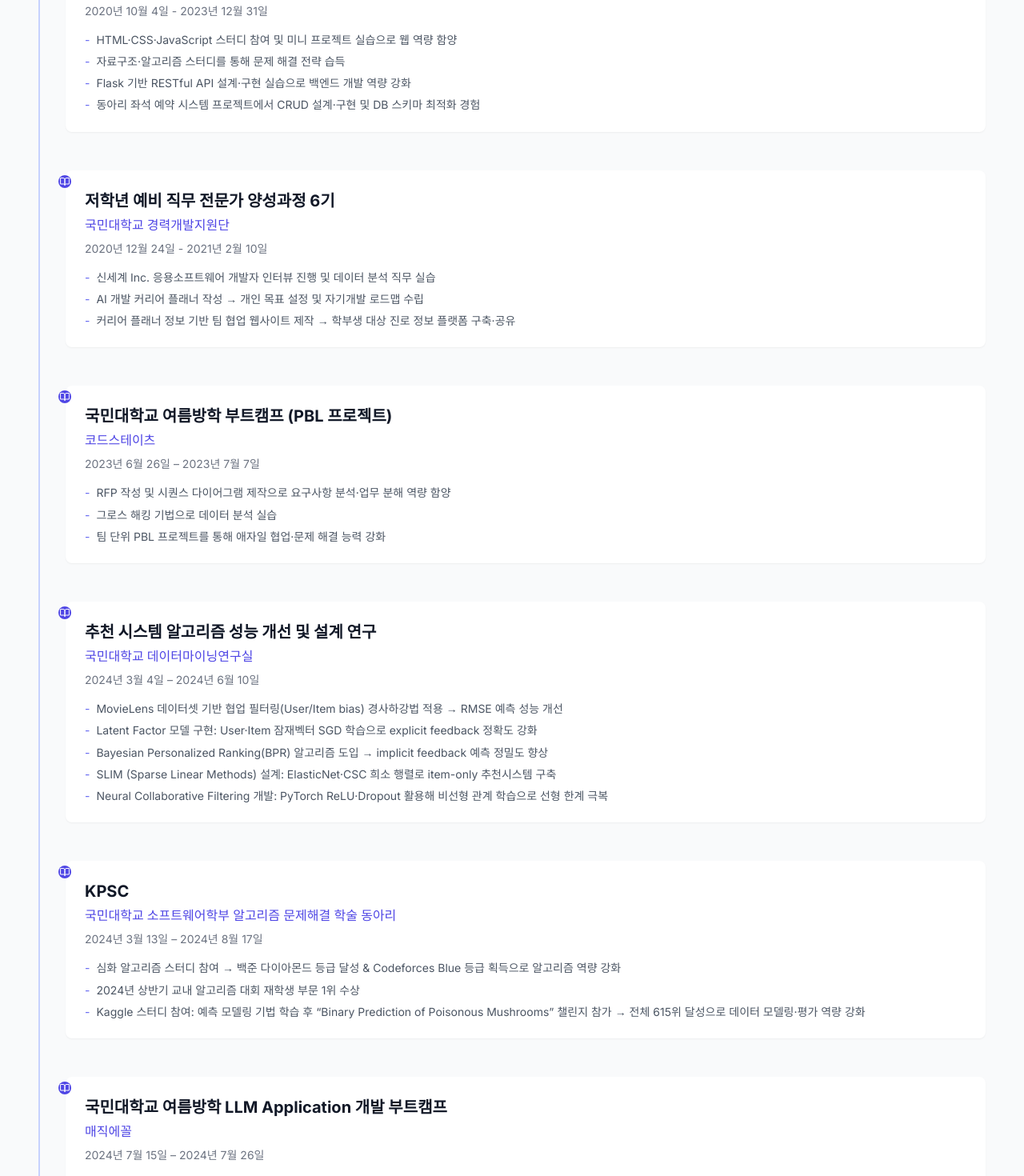
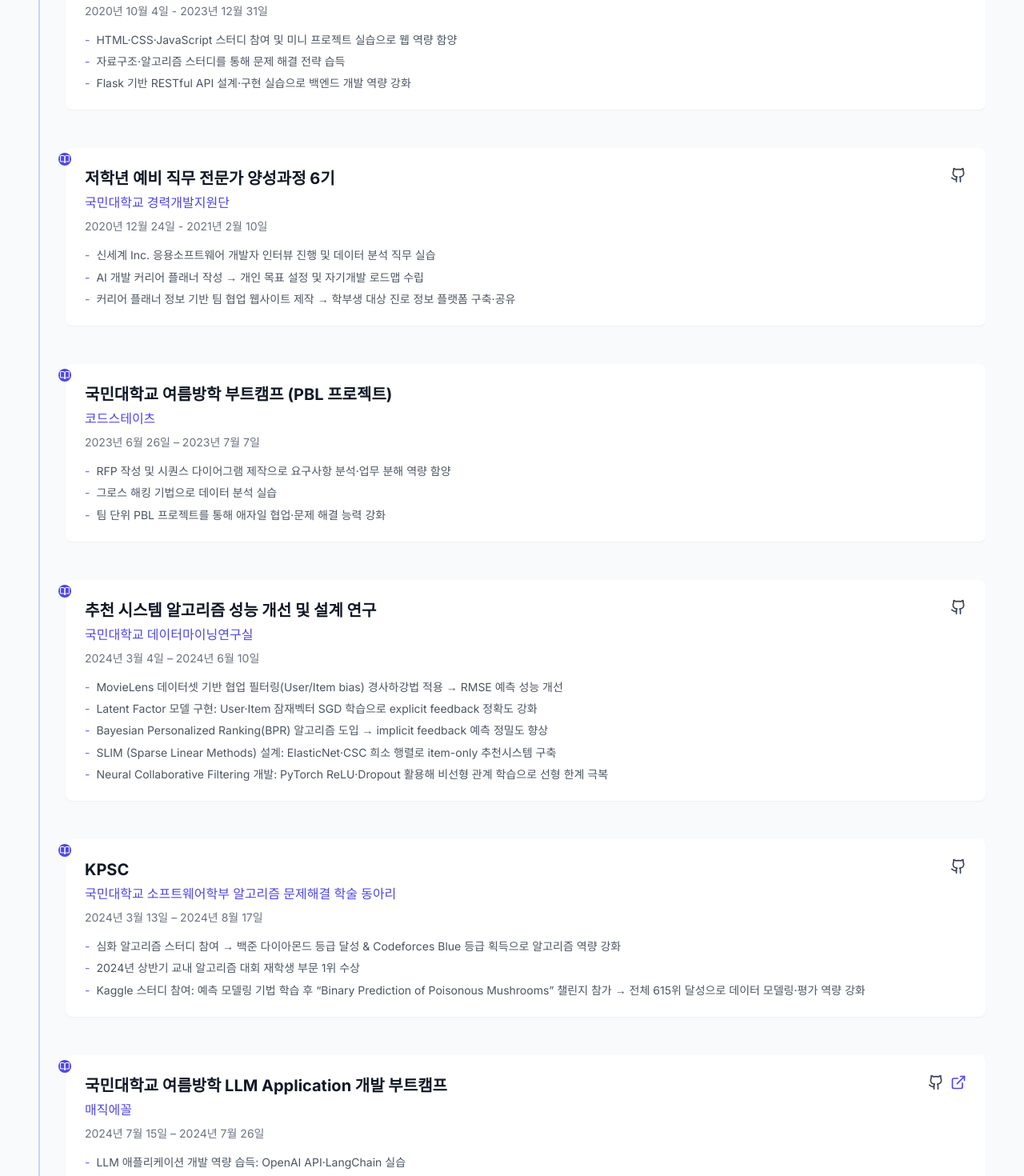
Before and after one commit to hyeonsang010716/my_portfolio, a React (Vite) app: page / in a window 1280 px wide. Shown: the part 3500-4970 px from the top of the page at 80% size. Built offline with nearby package versions, Linux system fonts and the light colour scheme.

Commit message:
[FEAT] github, url 필드 추가

```diff
--- a/src/data/index.ts
+++ b/src/data/index.ts
@@ -110,9 +110,9 @@ export const education: Education[] = [
     description: [
       'HTML·CSS·JavaScript 스터디 참여 및 미니 프로젝트 실습으로 웹 역량 함양',
       '자료구조·알고리즘 스터디를 통해 문제 해결 전략 습득',
-      'Flask 기반 RESTful API 설계·구현 실습으로 백엔드 개발 역량 강화',
-      '동아리 좌석 예약 시스템 프로젝트에서 CRUD 설계·구현 및 DB 스키마 최적화 경험',
+      'Flask 기반 RESTful API 설계·구현 실습으로 백엔드 개발 역량 강화'
     ],
+    github: "https://github.com/KMU-WINK/2020-02-Algorithm/tree/%EC%A1%B0%ED%98%84%EC%83%81"
   },
   {
     degree: '저학년 예비 직무 전문가 양성과정 6기',
@@ -123,6 +123,7 @@ export const education: Education[] = [
       'AI 개발 커리어 플래너 작성 → 개인 목표 설정 및 자기개발 로드맵 수립',
       '커리어 플래너 정보 기반 팀 협업 웹사이트 제작 → 학부생 대상 진로 정보 플랫폼 구축·공유',
     ],
+    github: "https://github.com/JCoREP-SoVA/sova-webpage"
   },
   {
     degree: '국민대학교 여름방학 부트캠프 (PBL 프로젝트)',
@@ -145,6 +146,7 @@ export const education: Education[] = [
       'SLIM (Sparse Linear Methods) 설계: ElasticNet·CSC 희소 행렬로 item-only 추천시스템 구축',
       'Neural Collaborative Filtering 개발: PyTorch ReLU·Dropout 활용해 비선형 관계 학습으로 선형 한계 극복'
     ],
+    github: "https://github.com/hyeonsang010716/Recommendation-system"
   },
   {
     degree: 'KPSC',
@@ -155,6 +157,7 @@ export const education: Education[] = [
       '2024년 상반기 교내 알고리즘 대회 재학생 부문 1위 수상',
       'Kaggle 스터디 참여: 예측 모델링 기법 학습 후 “Binary Prediction of Poisonous Mushrooms” 챌린지 참가 → 전체 615위 달성으로 데이터 모델링·평가 역량 강화',
     ],
+    github: "https://github.com/hyeonsang010716/Kaggle-Binary-Prediction"
   },
   {
     degree: '국민대학교 여름방학 LLM Application 개발 부트캠프',
@@ -165,6 +168,8 @@ export const education: Education[] = [
       '미니 프로젝트: 회의록(STT)·명함 인식(OCR)·숙박 추천(RAG) 서비스 개발',
       '팀 프로젝트: 보드 게임 Assistant 챗봇 서비스 설계·구현 및 배포'
     ],
+    link: "https://www.youtube.com/watch?v=YjaCYeKBIh8",
+    github: "https://github.com/hyeonsang010716/ChatBoard"
   },
 ];
 
```
